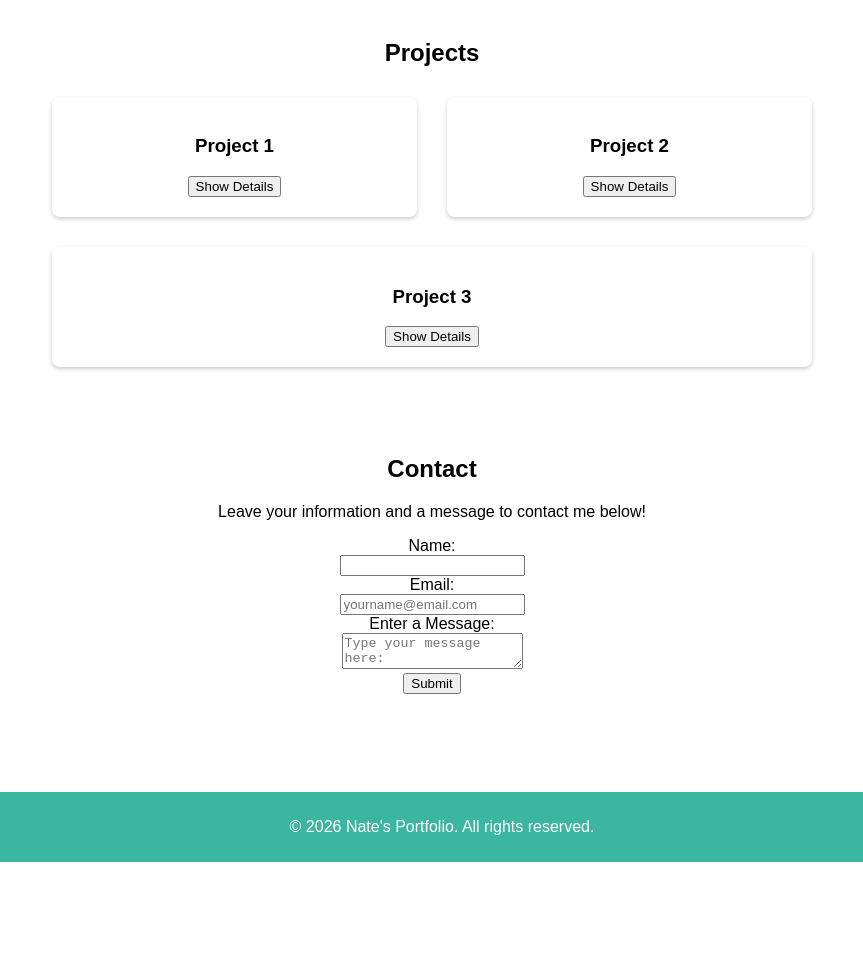
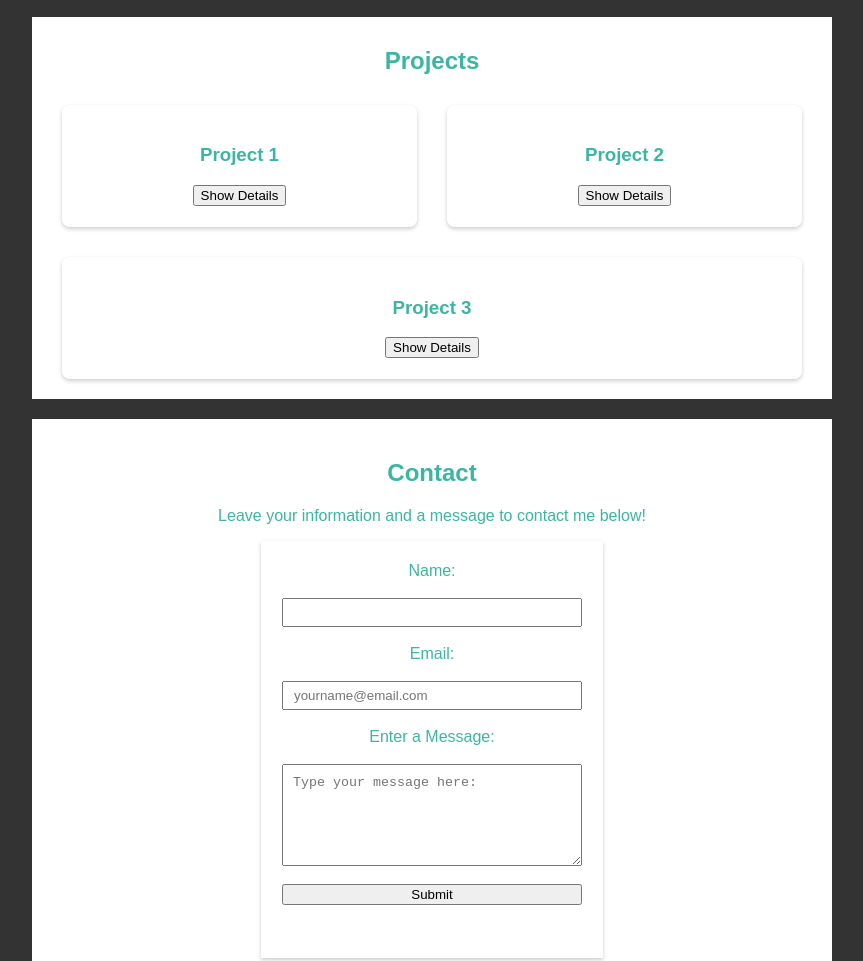
Before and after one commit to nateoseni/my-portfolio, a plain HTML site: page index.html in a window 1280 px wide. Shown: the part 323-1284 px from the top of the page, without its empty margins (208-1071 px from the left). Before the commit the page ends 1185 px from the top, so only its background shows below. Drawn offline with Linux system fonts and the light colour scheme.

Commit message:
Added more css styling

```diff
--- a/index.html
+++ b/index.html
@@ -36,14 +36,14 @@
          <div class="project-card">
             <h3>Project 2</h3>
             <div class="project-details" style="display: none;">
-            <p>yes</p>
+            <p>no</p>
             </div>
             <button class="toggle-btn">Show Details</button>
         </div>
         <div class="project-card">
             <h3>Project 3</h3>
             <div class="project-details" style="display: none;">
-            <p>yes</p>
+            <p>maybe so</p>
             </div>
             <button class="toggle-btn">Show Details</button>
         </div>
--- a/styles.css
+++ b/styles.css
@@ -2,6 +2,7 @@ body {
     font-family: Arial, sans-serif;
     margin: 0;
     padding: 20 px;
+    background-color: #333;
 }
 
 header {
@@ -23,12 +24,22 @@ header nav ul li {
 header nav a {
     color: white;
     text-decoration: none;
+    border: 1px solid white;
+    border-radius: 5px;
+    padding: 5px;
+}
+
+a:hover {
+    border-color: aqua;
 }
 section {
     text-align: center;
     padding: 2rem;
-    margin: 1rem auto;
+    margin: 20px auto;
     max-width: 800px;
+    color: #3bb6a0;
+    background-color: white;
+    box-sizing:border-box;
 }
 
 #projects {
@@ -49,10 +60,41 @@ section {
     flex: 1;
     box-shadow: 0 2px 4px 0 rgba(0, 0, 0, 0.2);
     transition: 0.2s;
+    border: 1px solid white;
     border-radius: 8px;
     min-width: 300px;
     padding: 20px;
 }
+
+.project-card:hover{
+    transform: translateX(-2px);
+    border-color: aqua;
+}
+
+#contact {
+    padding: 20px 10px;
+}
+
+#contact-form {
+    display: flex;
+    flex-direction:column;
+    gap: 10 px;
+    max-width: 300px;
+    margin: 0 auto;
+    padding: 20px;
+    border: 1px solid white;
+    box-shadow: 0 2px 4px 0 rgba(0, 0, 0, 0.2);
+}
+input {
+    padding: 10px;
+    height: 5px;
+}
+
+textarea {
+    padding: 10px;
+    height: 80px;
+}
+
 
 footer {
     background-color: #3bb6a0;
```
